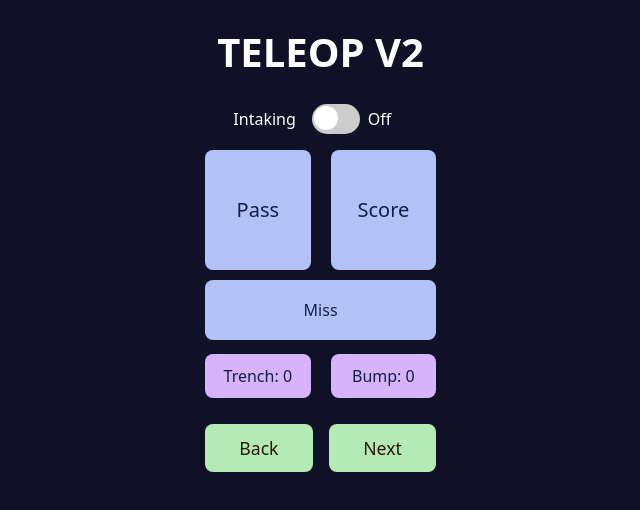
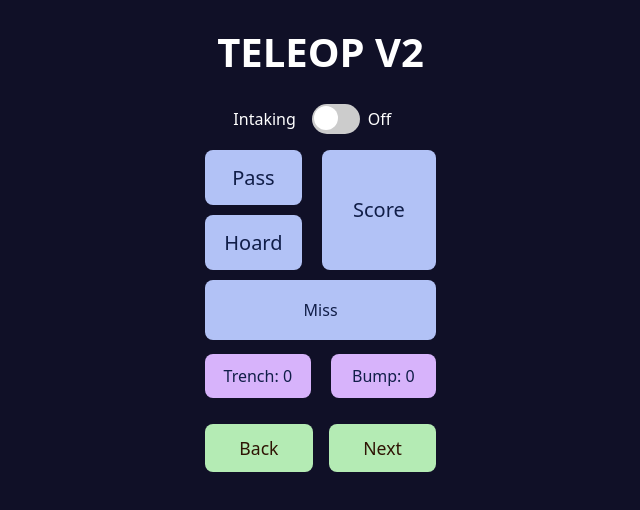
Before and after one commit to RileyGoodXYZ/BreadCompetition, a React (Vite) app: page /teleopv2 in a window 1280 px wide. Shown: the top 510 px of the page, without its empty margins (321-961 px from the left). Built offline with nearby package versions, Linux system fonts and the light colour scheme.

Commit message:
feat: added hoard button

```diff
--- a/src/teleopv2.css
+++ b/src/teleopv2.css
@@ -57,6 +57,13 @@ label {
     flex-wrap: wrap;
 }
 
+.passHoardColumn {
+  flex: 1;
+  display: flex;
+  flex-direction: column;
+  gap: 10px;
+}
+
 @media (max-width: 480px) {
     .mainContainer {
         padding: 0.1rem;
--- a/src/teleopv2.tsx
+++ b/src/teleopv2.tsx
@@ -173,8 +173,9 @@ export default function TeleopV1() {
 
       {/* Pass and Score Row */}
       <div style={{ display: 'flex', gap: '20px', marginBottom: '10px', width: '100%', maxWidth: '600px' }}>
-        <button
-          onClick={() => toggleTimedButton('pass')}
+        <div className="passHoardColumn">
+  <button
+   onClick={() => toggleTimedButton('pass')}
           title={`Last: ${formatSeconds(buttonTimes.pass ?? 0)}s`}
           style={getTimedButtonStyle('pass', {
             flex: 1,
@@ -183,7 +184,21 @@ export default function TeleopV1() {
           })}
         >
           Pass{getPressedTimerText('pass')}
-        </button>
+  </button>
+
+  <button
+    data-button-id="hoard"
+    onClick={() => toggleTimedButton('hoard')}
+          title={`Last: ${formatSeconds(buttonTimes.hoard ?? 0)}s`}
+          style={getTimedButtonStyle('hoard', {
+            flex: 1,
+            height: '120px',
+            fontSize: '1.25rem',
+          })}
+        >
+         Hoard{getPressedTimerText('hoard')}
+  </button>
+</div>
         <button
           onClick={() => toggleTimedButton('score')}
           title={`Last: ${formatSeconds(buttonTimes.score ?? 0)}s`}
```
